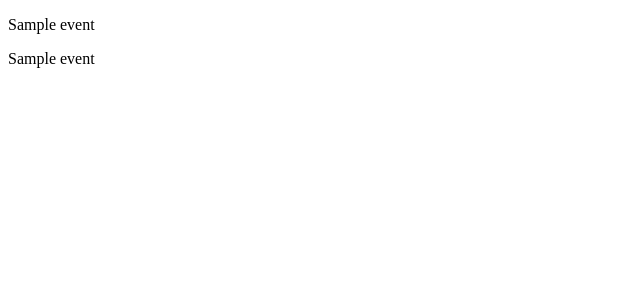
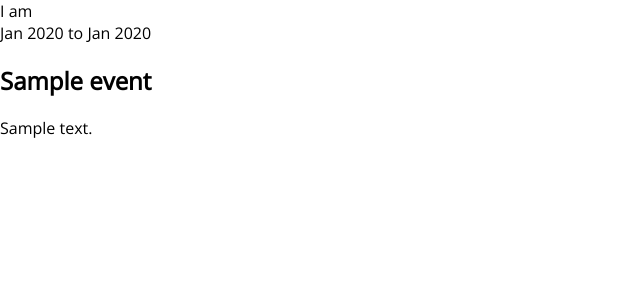
Before and after one commit to davidbzhao/Portfolio, a Django app: page / in a window 1280 px wide. Shown: the top 300 px of the page, without its empty margins (0-640 px from the left). Run offline with Django 3.2, Linux system fonts and the light colour scheme; tables that the repository leaves empty hold one stand-in row (values such as "Sample post").

Commit message:
Clean text before sending to view

```diff
--- a/app/settings.py
+++ b/app/settings.py
@@ -121,3 +121,7 @@ USE_TZ = True
 # https://docs.djangoproject.com/en/2.2/howto/static-files/
 
 STATIC_URL = '/static/'
+
+STATICFILES_DIRS = [
+    os.path.join(BASE_DIR, 'static')
+]
--- a/intro/models.py
+++ b/intro/models.py
@@ -9,7 +9,6 @@ class Event(models.Model):
     )
     event_type = models.CharField(max_length=1, choices=EVENT_TYPES)
     title = models.CharField(max_length=128)
-    title_prefix = models.CharField(max_length=16)
     subtitle = models.CharField(max_length=128, blank=True)
     description = models.TextField(blank=True)
     start_date = models.DateField()
--- a/intro/templates/intro/index.html
+++ b/intro/templates/intro/index.html
@@ -2,10 +2,24 @@
 
 {% block content %}
 
-
-{% for event in events %}
-<p>{{ event.title }}</p>
-<p>{{ event.subtitle }}</p>
-{% endfor %}
+<section>
+    <div class="prefix">I am</div>
+    <div class="events">
+        {% for event in events %}
+        <div class="event">
+            <div class="date"><span>{{ event.dates }}</span></div>
+            <h1 class="title">{{ event.title }}</h1>
+            <p class="content">
+                {% for line in event.lines %}
+                    {% if line.bold %} <strong> {% endif %}
+                        {{ line.text }}
+                    {% if line.bold %} </strong> {% endif %}
+                    {% if not line.last %} <br> {% endif %}
+                {% endfor %}
+            </p>
+        </div>
+        {% endfor %}
+    </div>
+</section>
 
 {% endblock content %}
--- a/intro/views.py
+++ b/intro/views.py
@@ -1,10 +1,44 @@
+from datetime import date
+
 from django.shortcuts import render
 from django.http import HttpResponse
 
 from intro.models import Event
 
 def index(request):
+    def get_date_range(event):
+        start_date = event.start_date.strftime('%b %Y')
+        end_date = event.end_date.strftime('%b %Y') if event.end_date else 'Present'
+        return f'{start_date} to {end_date}'
+
+    def get_description_lines(event):
+        description = event.description
+        lines = []
+        for line in description.split('\n'):
+            text = line.strip()
+            is_bold = line.startswith('#')
+            if is_bold:
+                text = text[1:].strip()
+
+            lines.append({
+                'text': text,
+                'bold': is_bold,
+                'last': False
+            })
+        lines[-1]['last'] = True
+        return lines
+
+
+    events = Event.objects.all()
+    processed = []
+    for event in events:
+        processed.append({
+            'dates': get_date_range(event),
+            'title': event.title,
+            'lines': get_description_lines(event)
+        })
+
     context = {
-        'events': Event.objects.all()
+        'events': processed
     }
     return render(request, 'intro/index.html', context)
--- /dev/null
+++ b/static/css/index.css
@@ -0,0 +1,13 @@
+html {
+    width: 100%;
+    margin: 0;
+    padding: 0;
+    font-size: 16px;
+    font-family: 'Open Sans', sans-serif;
+}
+
+body {
+    width: 100%;
+    margin: 0;
+    padding: 0;
+}
--- a/templates/base.html
+++ b/templates/base.html
@@ -1,3 +1,4 @@
+{% load static %}
 <!DOCTYPE html>
 <!--[if lt IE 7]>      <html class="no-js lt-ie9 lt-ie8 lt-ie7"> <![endif]-->
 <!--[if IE 7]>         <html class="no-js lt-ie9 lt-ie8"> <![endif]-->
@@ -9,7 +10,8 @@
         <title>David Zhao</title>
         <meta name="description" content="">
         <meta name="viewport" content="width=device-width, initial-scale=1">
-        <link rel="stylesheet" href="">
+        <link href="https://fonts.googleapis.com/css?family=Open+Sans&display=swap" rel="stylesheet">
+        <link rel="stylesheet" href="{% static 'css/index.css' %}">
     </head>
     <body>
         <!--[if lt IE 7]>
```
Also changed, not shown: intro/migrations/0002_remove_event_title_prefix.py (added).
